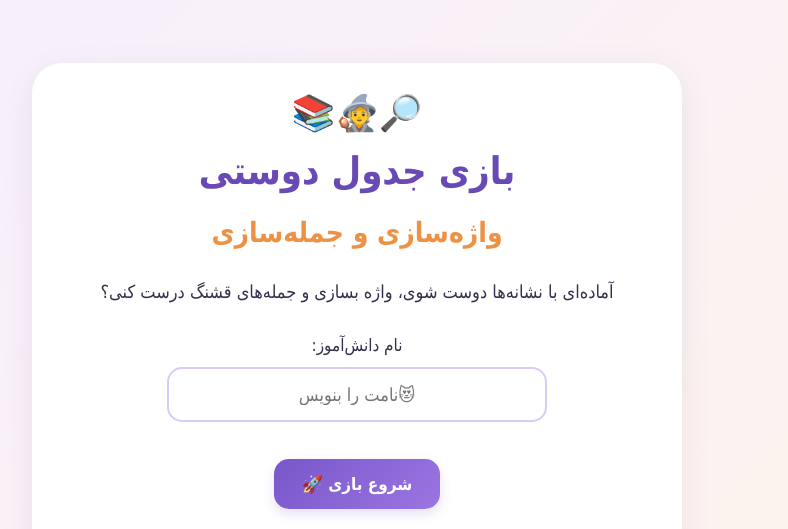
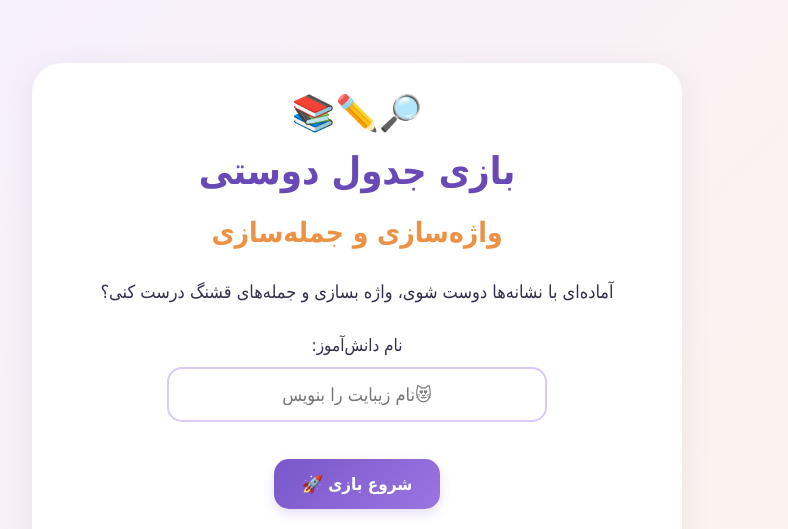
Before and after one commit to mohammadimarziyeh6367-ship-it/Word-game, a plain HTML site: page index.html in a window 1280 px wide. Shown: the top 529 px of the page, without its empty margins (283-1071 px from the left). Drawn offline with Linux system fonts and the light colour scheme.

Commit message:
Update index.html

```diff
--- a/index.html
+++ b/index.html
@@ -23,7 +23,7 @@
 
         <div class="welcome-card">
 
-            <div class="stars"> 🔎🧙📚</div>
+            <div class="stars"> 🔎✏️📚</div>
 
             <h1>بازی جدول دوستی</h1>
             <h2>واژه‌سازی و جمله‌سازی</h2>
@@ -39,7 +39,7 @@
                 <input
                     type="text"
                     id="studentName"
-                    placeholder="😻نامت را بنویس"
+                    placeholder="😻نام زیبایت را بنویس"
                     maxlength="30"
                 >
             </div>
```
